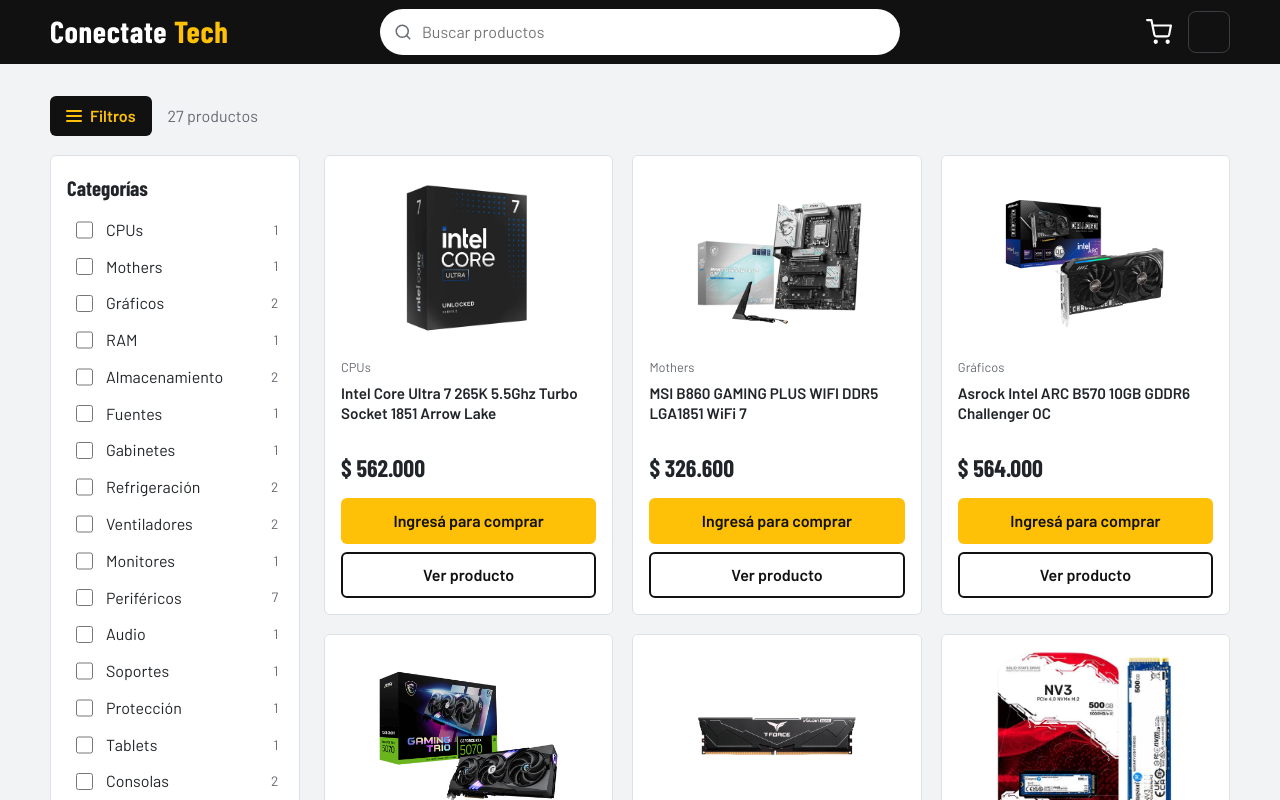
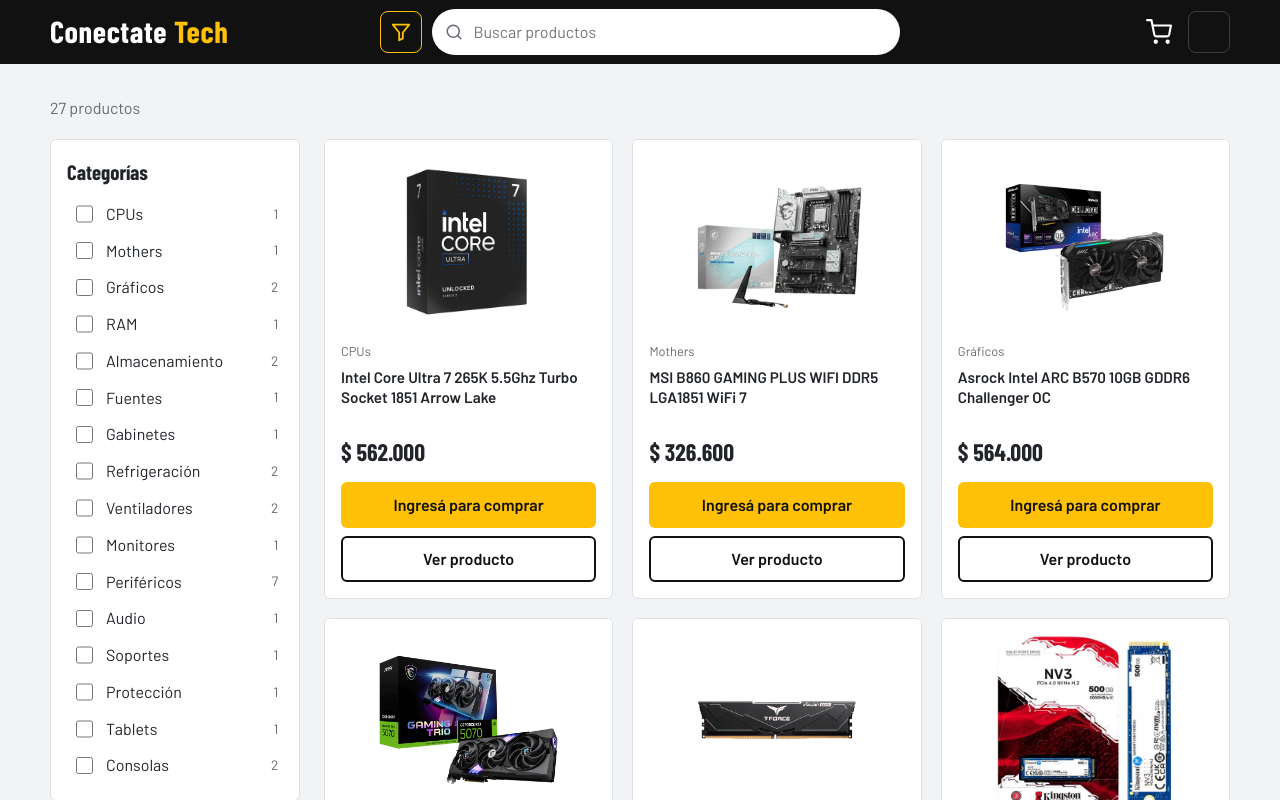
Before and after one commit to Proyectos-Almiron-Amadio-y-Francisconi/Conectate-Tech, a React (Vite) app: page / in a window 1280 px wide. Shown: the top 800 px of the page. Built offline with nearby package versions, Linux system fonts and the light colour scheme.

Commit message:
Cancelar y eliminar pedidos con devolución de stock, ícono de filtros en el header

```diff
--- /dev/null
+++ b/src/components/FiltrosBoton.jsx
@@ -0,0 +1,25 @@
+import { useFiltros } from '../context/FiltrosContext.jsx'
+
+// Botón de filtros del header: solo el ícono (embudo). Abre y cierra el panel de categorías.
+function FiltrosBoton() {
+  const { panelAbierto, alternarPanel, seleccionadas } = useFiltros()
+
+  return (
+    <button
+      type="button"
+      className={'navbar__filtros' + (panelAbierto ? ' navbar__filtros--activo' : '')}
+      onClick={alternarPanel}
+      aria-label={seleccionadas.length > 0 ? `Filtros, ${seleccionadas.length} categorías marcadas` : 'Filtros'}
+      aria-expanded={panelAbierto}
+      aria-controls="panel-filtros"
+      title="Filtros"
+    >
+      <svg width="22" height="22" viewBox="0 0 24 24" fill="none" stroke="currentColor" strokeWidth="2" strokeLinecap="round" strokeLinejoin="round" aria-hidden="true">
+        <path d="M3 4h18l-7 8.5V19l-4 2v-8.5z" />
+      </svg>
+      {seleccionadas.length > 0 && <span className="navbar__filtros-contador">{seleccionadas.length}</span>}
+    </button>
+  )
+}
+
+export default FiltrosBoton
--- a/src/components/Navbar.jsx
+++ b/src/components/Navbar.jsx
@@ -1,14 +1,16 @@
 import { useEffect, useState } from 'react'
-import { Link, NavLink } from 'react-router-dom'
+import { Link, NavLink, useLocation } from 'react-router-dom'
 import { useCart } from '../context/CartContext.jsx'
 import { useAuth } from '../context/AuthContext.jsx'
 import { formatPrecio } from '../utils/format.js'
 import SearchBar from './SearchBar.jsx'
+import FiltrosBoton from './FiltrosBoton.jsx'
 
 function Navbar() {
   const { cantidadTotal, total, abrirCarrito } = useCart()
   const { usuario, esAdmin, logout } = useAuth()
   const [menuAbierto, setMenuAbierto] = useState(false)
+  const { pathname } = useLocation()
 
   const cerrarMenu = () => setMenuAbierto(false)
 
@@ -42,7 +44,11 @@ function Navbar() {
           Conectate <b className="navbar__brand-tech">Tech</b>
         </Link>
 
-        <SearchBar />
+        <div className="navbar__busqueda">
+          {/* Los filtros solo existen en el catálogo */}
+          {pathname === '/' && <FiltrosBoton />}
+          <SearchBar />
+        </div>
 
         <div className="navbar__derecha">
           {/* El administrador no compra: no tiene carrito */}
--- /dev/null
+++ b/src/context/FiltrosContext.jsx
@@ -0,0 +1,35 @@
+import { createContext, useContext, useState } from 'react'
+
+const FiltrosContext = createContext(null)
+
+// Estado del filtro de categorías. Vive acá (y no en Home) porque el botón de filtros
+// está en el header y el panel está en el catálogo: los dos tienen que compartirlo.
+export function FiltrosProvider({ children }) {
+  const [seleccionadas, setSeleccionadas] = useState([])
+  // En pantallas grandes el panel arranca abierto; en celulares, cerrado
+  const [panelAbierto, setPanelAbierto] = useState(() => window.matchMedia('(min-width: 861px)').matches)
+
+  function alternarPanel() {
+    setPanelAbierto((abierto) => !abierto)
+  }
+
+  function alternarCategoria(nombre) {
+    setSeleccionadas((actual) =>
+      actual.includes(nombre) ? actual.filter((c) => c !== nombre) : [...actual, nombre],
+    )
+  }
+
+  function limpiar() {
+    setSeleccionadas([])
+  }
+
+  const value = { seleccionadas, panelAbierto, setPanelAbierto, alternarPanel, alternarCategoria, limpiar }
+  return <FiltrosContext.Provider value={value}>{children}</FiltrosContext.Provider>
+}
+
+// eslint-disable-next-line react-refresh/only-export-components
+export function useFiltros() {
+  const ctx = useContext(FiltrosContext)
+  if (!ctx) throw new Error('useFiltros debe usarse dentro de <FiltrosProvider>')
+  return ctx
+}
--- a/src/context/ProductsContext.jsx
+++ b/src/context/ProductsContext.jsx
@@ -46,11 +46,22 @@ export function ProductsProvider({ children }) {
     )
   }
 
+  // Al cancelar un pedido: devuelve al stock lo que se había descontado
+  // (si el producto ya no existe en el catálogo, se ignora)
+  function reponerStock(items) {
+    setProductos((actuales) =>
+      actuales.map((p) => {
+        const devuelto = items.find((i) => i.id === p.id)
+        return devuelto ? { ...p, stock: p.stock + devuelto.cantidad } : p
+      }),
+    )
+  }
+
   function restaurarCatalogo() {
     setProductos(hardwareInicial)
   }
 
-  const value = { productos, agregarProducto, editarProducto, eliminarProducto, descontarStock, restaurarCatalogo }
+  const value = { productos, agregarProducto, editarProducto, eliminarProducto, descontarStock, reponerStock, restaurarCatalogo }
   return <ProductsContext.Provider value={value}>{children}</ProductsContext.Provider>
 }
 
--- a/src/index.css
+++ b/src/index.css
@@ -85,7 +85,39 @@ button { font: inherit; cursor: pointer; }
 .navbar__brand-tech { color: var(--amarillo); font-weight: inherit; }
 
 /* Buscador */
-.buscador { position: relative; width: 100%; }
+.navbar__busqueda { display: flex; align-items: center; gap: 0.6rem; min-width: 0; }
+.buscador { position: relative; flex: 1; min-width: 0; }
+
+/* Botón de filtros (solo ícono) a la izquierda del buscador */
+.navbar__filtros {
+  position: relative;
+  flex: none;
+  display: grid;
+  place-items: center;
+  width: 42px;
+  height: 42px;
+  background: transparent;
+  color: #fff;
+  border: 1px solid #3a3d41;
+  border-radius: 8px;
+}
+.navbar__filtros:hover,
+.navbar__filtros--activo { border-color: var(--amarillo); color: var(--amarillo); }
+.navbar__filtros-contador {
+  position: absolute;
+  top: -7px;
+  right: -7px;
+  display: grid;
+  place-items: center;
+  min-width: 1.2rem;
+  height: 1.2rem;
+  padding: 0 0.25rem;
+  border-radius: 999px;
+  background: var(--rojo);
+  color: #fff;
+  font-size: 0.7rem;
+  font-weight: 600;
+}
 .buscador__icono { position: absolute; left: 0.85rem; top: 50%; transform: translateY(-50%); color: var(--texto-suave); pointer-events: none; }
 .buscador__input {
   width: 100%;
@@ -215,7 +247,7 @@ button { font: inherit; cursor: pointer; }
 @media (max-width: 860px) {
   /* En pantallas angostas el buscador pasa a una segunda fila */
   .navbar__inner { grid-template-columns: 1fr auto; row-gap: 0.6rem; padding-block: 0.6rem; }
-  .buscador { grid-column: 1 / -1; grid-row: 2; }
+  .navbar__busqueda { grid-column: 1 / -1; grid-row: 2; }
 }
 @media (max-width: 600px) {
   .navbar__brand { font-size: 1.6rem; }
@@ -245,28 +277,6 @@ button { font: inherit; cursor: pointer; }
   align-items: center;
   gap: 1rem;
   margin-bottom: 1.2rem;
-}
-.catalogo__filtros-boton {
-  display: inline-flex;
-  align-items: center;
-  gap: 0.5rem;
-  background: var(--negro);
-  color: var(--amarillo);
-  border: 0;
-  border-radius: 6px;
-  padding: 0.5rem 1rem;
-  font-weight: 600;
-}
-.catalogo__filtros-contador {
-  display: inline-grid;
-  place-items: center;
-  min-width: 1.4rem;
-  height: 1.4rem;
-  padding: 0 0.3rem;
-  border-radius: 999px;
-  background: var(--rojo);
-  color: #fff;
-  font-size: 0.75rem;
 }
 .catalogo__resumen { margin: 0; color: var(--texto-suave); }
 .catalogo__layout {
@@ -599,7 +609,18 @@ button { font: inherit; cursor: pointer; }
 .pedido__nombre { font-weight: 600; line-height: 1.25; }
 .pedido__detalle { color: var(--texto-suave); font-size: 0.85rem; }
 .pedido__subtotal { font-family: var(--fuente-titulo); font-size: 1.25rem; }
-.pedido__pie { padding: 0.7rem 1.2rem; background: var(--gris); border-top: 1px solid var(--borde); color: var(--texto-suave); font-size: 0.9rem; border-radius: 0 0 6px 6px; }
+.pedido__pie { display: flex; flex-wrap: wrap; justify-content: space-between; align-items: center; gap: 0.5rem 1rem; padding: 0.7rem 1.2rem; background: var(--gris); border-top: 1px solid var(--borde); color: var(--texto-suave); font-size: 0.9rem; border-radius: 0 0 6px 6px; }
+.pedido__accion { background: none; border: 0; padding: 0; font-weight: 600; color: var(--rojo); text-decoration: underline; }
+.pedido__accion:hover { color: #b92c3a; }
+
+/* Pedido cancelado: se ve "apagado", pero sigue en el historial */
+.pedido--cancelado { background: #f4f5f6; }
+.pedido--cancelado .pedido__cabecera,
+.pedido--cancelado .pedido__items { opacity: 0.55; }
+.pedido--cancelado .pedido__total,
+.pedido--cancelado .pedido__subtotal { text-decoration: line-through; }
+.pedido--cancelado .pedido__img { filter: grayscale(1); }
+.pedido__aviso { margin: 0; padding: 0.6rem 1.2rem; background: #e6e8ea; color: #454a50; font-size: 0.9rem; }
 
 /* Aviso para el administrador en el carrito */
 .drawer__aviso { margin: 0 0 0.8rem; color: var(--texto-suave); font-size: 0.85rem; }
@@ -614,8 +635,6 @@ button { font: inherit; cursor: pointer; }
    ============================================================ */
 .filtros__listo { display: none; width: 100%; margin-top: 0.8rem; }
 .catalogo__filtros-fondo { display: none; }
-.catalogo__filtros-icono { display: flex; flex-direction: column; gap: 3px; width: 16px; }
-.catalogo__filtros-icono span { display: block; height: 2px; background: currentColor; border-radius: 2px; }
 
 @keyframes filtros-entrada { from { transform: translateX(-100%); } to { transform: translateX(0); } }
 
--- a/src/main.jsx
+++ b/src/main.jsx
@@ -7,6 +7,7 @@ import { CartProvider } from './context/CartContext.jsx'
 import { ProductsProvider } from './context/ProductsContext.jsx'
 import { AuthProvider } from './context/AuthContext.jsx'
 import { PedidosProvider } from './context/PedidosContext.jsx'
+import { FiltrosProvider } from './context/FiltrosContext.jsx'
 
 createRoot(document.getElementById('root')).render(
   <StrictMode>
@@ -15,7 +16,9 @@ createRoot(document.getElementById('root')).render(
         <ProductsProvider>
           <PedidosProvider>
             <CartProvider>
-              <App />
+              <FiltrosProvider>
+                <App />
+              </FiltrosProvider>
             </CartProvider>
           </PedidosProvider>
         </ProductsProvider>
--- a/src/pages/Home.jsx
+++ b/src/pages/Home.jsx
@@ -1,17 +1,16 @@
-import { useEffect, useMemo, useState } from 'react'
+import { useEffect, useMemo } from 'react'
 import { useSearchParams } from 'react-router-dom'
 import { useProducts } from '../context/ProductsContext.jsx'
 import ProductCard from '../components/ProductCard.jsx'
 import CategoryFilter from '../components/CategoryFilter.jsx'
+import { useFiltros } from '../context/FiltrosContext.jsx'
 
 function Home() {
   const { productos } = useProducts()
   const [params] = useSearchParams()
   const busqueda = params.get('q') ?? ''
 
-  const [seleccionadas, setSeleccionadas] = useState([])
-  // En pantallas grandes el panel arranca abierto; en celulares, cerrado
-  const [panelAbierto, setPanelAbierto] = useState(() => window.matchMedia('(min-width: 861px)').matches)
+  const { seleccionadas, panelAbierto, setPanelAbierto, alternarCategoria, limpiar } = useFiltros()
 
   // En celular el panel es un menú lateral (izquierda): con él abierto, Escape lo cierra
   // y no se desplaza la página de atrás
@@ -29,7 +28,7 @@ function Home() {
       document.removeEventListener('keydown', onKeyDown)
       document.body.style.overflow = overflowPrevio
     }
-  }, [panelAbierto])
+  }, [panelAbierto, setPanelAbierto])
 
   // Primero se aplica la búsqueda (nombre o categoría)
   const coincidenBusqueda = useMemo(() => {
@@ -51,26 +50,9 @@ function Home() {
       ? coincidenBusqueda
       : coincidenBusqueda.filter((p) => seleccionadas.includes(p.categoria))
 
-  function alternarCategoria(nombre) {
-    setSeleccionadas((actual) =>
-      actual.includes(nombre) ? actual.filter((c) => c !== nombre) : [...actual, nombre],
-    )
-  }
-
   return (
     <section className="container catalogo">
       <div className="catalogo__encabezado">
-        <button
-          type="button"
-          className="catalogo__filtros-boton"
-          onClick={() => setPanelAbierto(!panelAbierto)}
-          aria-expanded={panelAbierto}
-          aria-controls="panel-filtros"
-        >
-          <span className="catalogo__filtros-icono" aria-hidden="true"><span /><span /><span /></span>
-          Filtros
-          {seleccionadas.length > 0 && <span className="catalogo__filtros-contador">{seleccionadas.length}</span>}
-        </button>
         <p className="catalogo__resumen" aria-live="polite">
           {visibles.length} {visibles.length === 1 ? 'producto' : 'productos'}
           {busqueda.trim() && <> para “{busqueda.trim()}”</>}
@@ -86,7 +68,7 @@ function Home() {
             categorias={categorias}
             seleccionadas={seleccionadas}
             onToggle={alternarCategoria}
-            onLimpiar={() => setSeleccionadas([])}
+            onLimpiar={limpiar}
             onCerrar={() => setPanelAbierto(false)}
           />
         )}
```
Also changed, not shown: src/components/PedidoCard.jsx (+33 -6 lines), src/context/PedidosContext.jsx (+21 -1 lines), src/pages/AdminPedidos.jsx (+30 -4 lines), src/pages/MisPedidos.jsx (+31 -6 lines).
